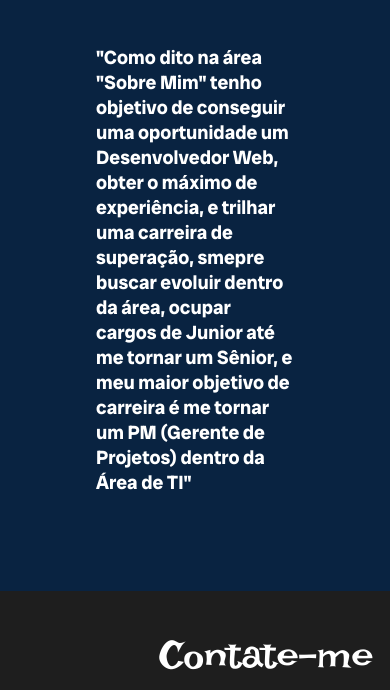
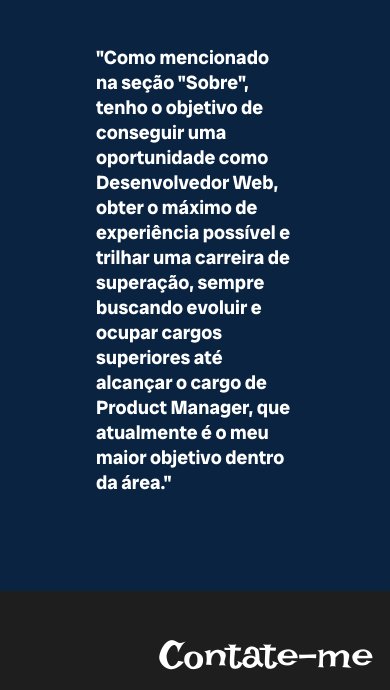
Before and after one commit to GuilhermeSeveriano/Portfolio, a plain HTML site: page Pages/index.html in a window 390 px wide. Shown: the part 2860-3550 px from the top of the page. Drawn offline with Linux system fonts and the light colour scheme.

Commit message:
Responsividade + Correção de Textos

```diff
--- a/Pages/index.html
+++ b/Pages/index.html
@@ -124,13 +124,10 @@
         <div class="objetivos hidden">
             <div class="obj">Objetivos</div>
             <div class="txt-obj">
-                <p>"Como dito na área "Sobre Mim" tenho objetivo de conseguir uma oportunidade um Desenvolvedor Web,
-                    obter o máximo de experiência, e trilhar uma carreira de superação, smepre buscar evoluir dentro da
-                    área,
-                    ocupar cargos
-                    de Junior até me tornar um Sênior, e meu maior objetivo de carreira é me tornar um PM (Gerente de
-                    Projetos)
-                    dentro da Área de TI"
+                <p>"Como mencionado na seção "Sobre", tenho o objetivo de conseguir uma oportunidade como Desenvolvedor
+                    Web, obter o máximo de experiência possível e trilhar uma carreira de superação, sempre buscando
+                    evoluir e ocupar cargos superiores até alcançar o cargo de Product Manager, que atualmente é o meu
+                    maior objetivo dentro da área."
                 </p>
             </div>
         </div>
```
